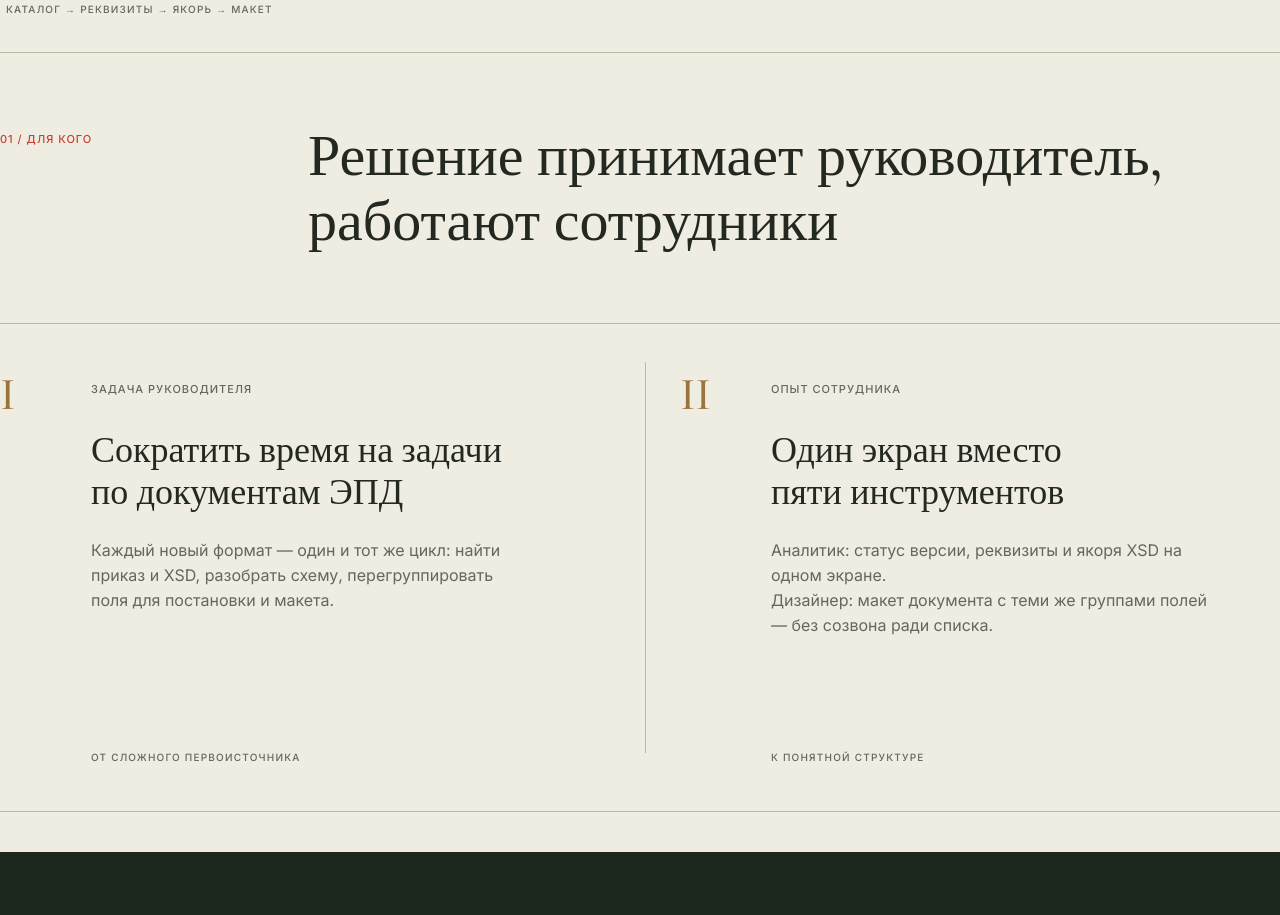
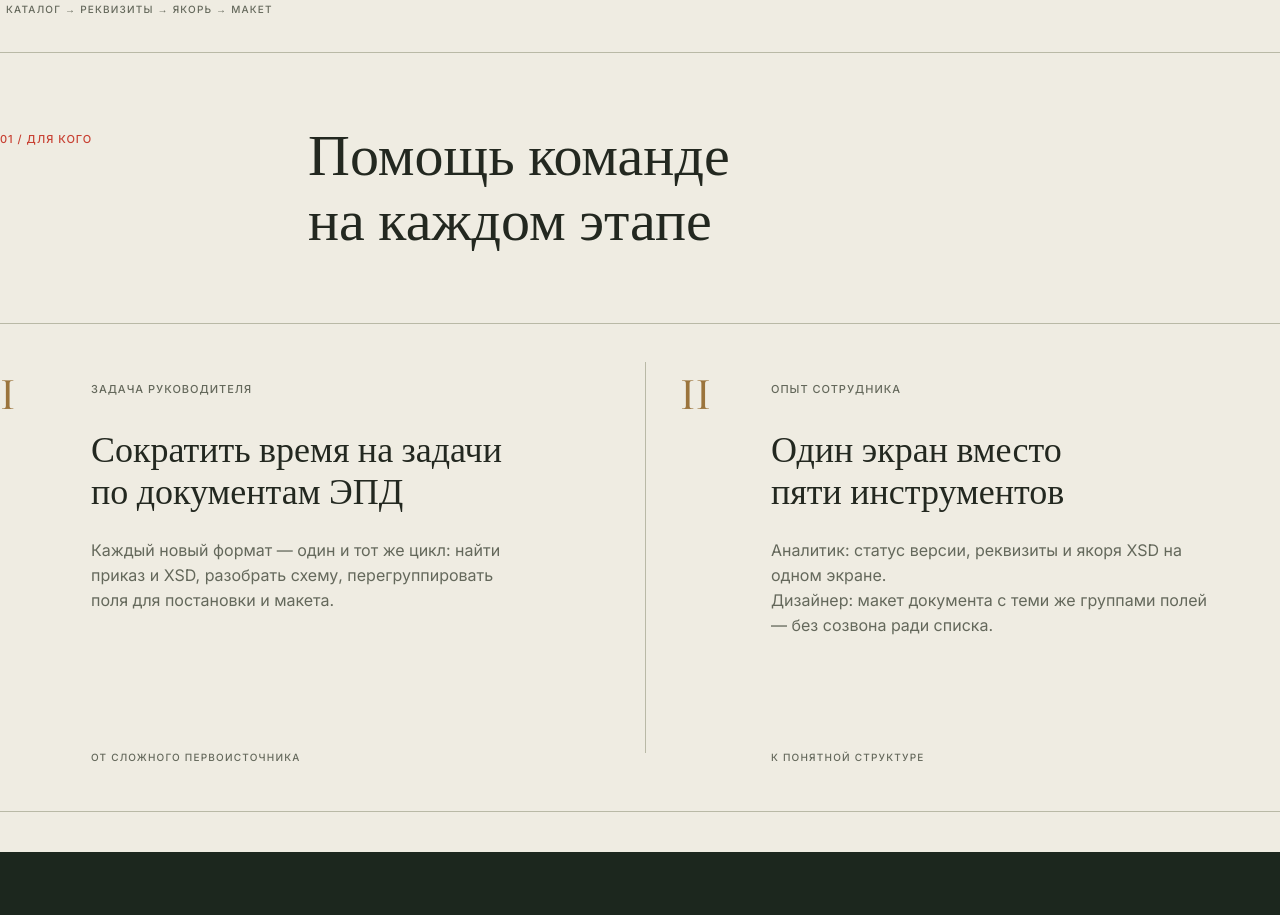
Before and after one commit to etniy22/formatdesk-landing, a plain HTML site: page index.html in a window 1280 px wide. Shown: the part 877-1792 px from the top of the page. Drawn offline with nearby package versions, Linux system fonts and the light colour scheme.

Commit message:
Заголовок секции «Для кого»: «Помощь команде на каждом этапе»

```diff
--- a/index.html
+++ b/index.html
@@ -56,7 +56,7 @@
 <section class="whom" id="dlya-kogo">
   <div class="wrap whom-in">
     <p class="tag tag-red whom-tag">01 / Для кого</p>
-    <h2 class="whom-h2">Решение принимает руководитель,<br>работают сотрудники</h2>
+    <h2 class="whom-h2">Помощь команде<br>на каждом этапе</h2>
     <div class="hairline whom-line-top"></div>
     <div class="whom-vline"></div>
 
```
